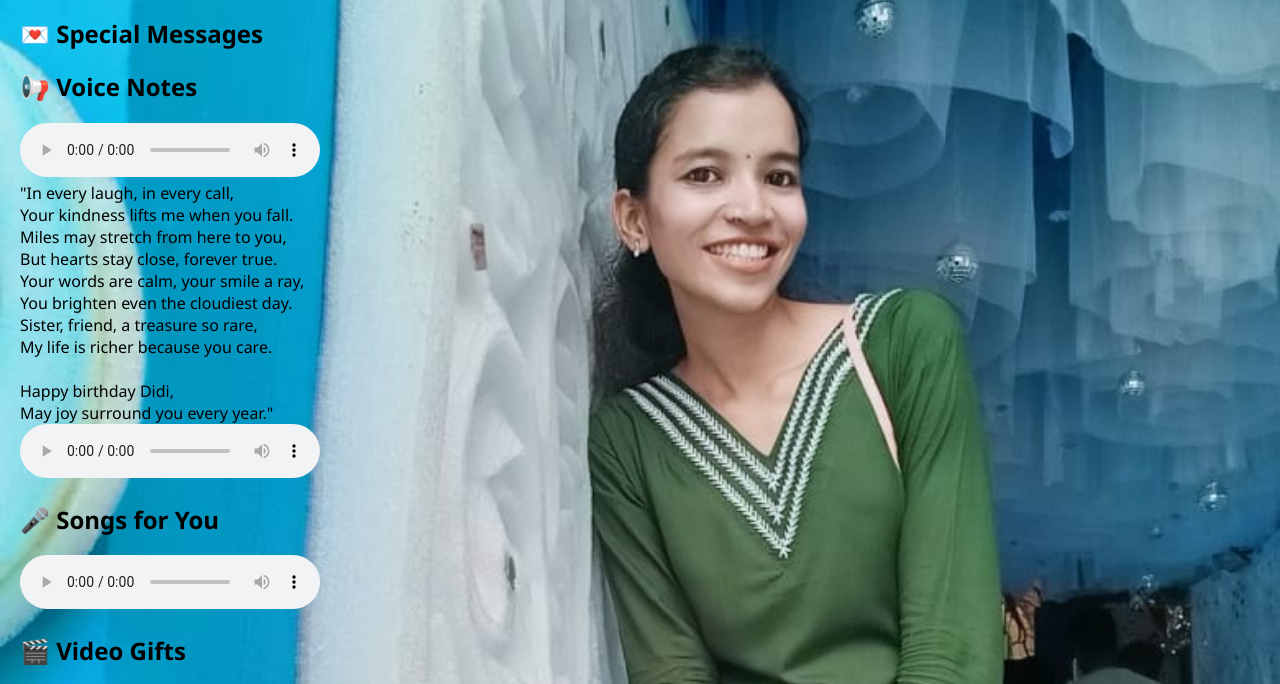
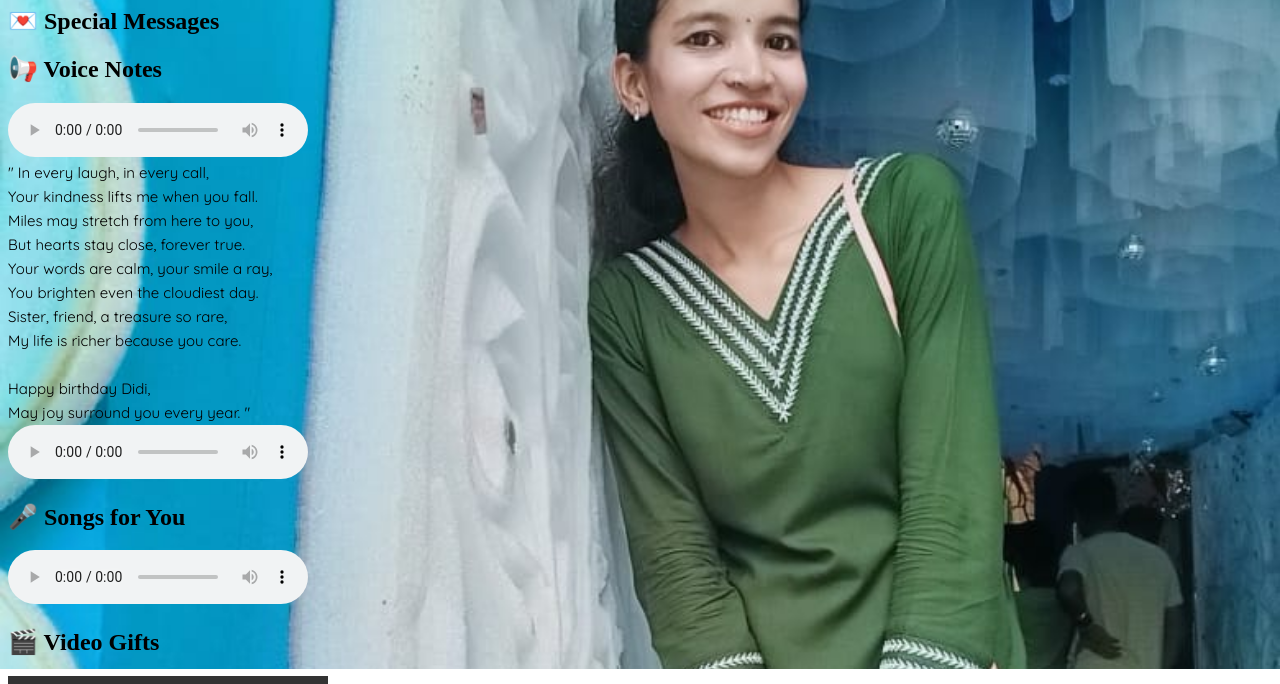
Before and after one commit to asliSona09/Sonali-s-Day, a plain HTML site: page index.html in a window 1280 px wide. Shown: the part 131-815 px from the top of the page. Drawn offline with Linux system fonts and the light colour scheme; grey boxes are pictures that could not be loaded; a script that the page names is missing.

Commit message:
Update index.html

```diff
--- a/index.html
+++ b/index.html
@@ -4,21 +4,45 @@
   <meta charset="UTF-8" />
   <meta name="viewport" content="width=device-width, initial-scale=1.0"/>
   <title>Happy Birthday, Didi!</title>
-  <link rel="stylesheet" href="style.css"/>
+  <link rel="stylesheet" href="https://fonts.googleapis.com/css?family=Pacifico&family=Quicksand:wght@400;600&display=swap">
+
   <style>
-  body {
-    background-image: url('pic.jpg');
-    background-size: cover;
-    background-position: center;
-    background-repeat: no-repeat;
-    background-attachment: fixed;
-    font-family: 'Segoe UI', sans-serif;
-    margin: 10px;
-    padding: 10px;
-  }
+  .bg {
+  position: fixed;
+  top: 0; left: 0;
+  width: 100%;
+  height: 100%;
+  z-index: -1;
+  overflow: hidden;
+}
+
+.bg img {
+  width: 100%;
+  height: 100%;
+  object-fit: cover;
+  object-position:70% 15% ;
+}
+h1 {
+  text-shadow: 2px 2px 6px rgba(0,0,0,0.3);
+  font-family: 'Pacifico', cursive;
+}
+p {
+  font-family: 'Quicksand', cursive;
+  font-size: 15px;
+}
+.hidden-poem {
+  left: 50px;
+  line-height: 1.6;
+  font-family: 'Quicksand', cursive;
+  font-size: 15px;
+  font-weight: 300;
+}
 </style>
 </head>
 <body>
+  <div class="bg">
+  <img src="pic.jpg" alt="Background">
+</div>
   <div class="container">
     <h1>🎉 Happy Birthday, Didi! 🎂</h1>
     <p class="intro">An entire website made just for you, with memories and surprises from usss🌟</p>
@@ -32,8 +56,9 @@
         <source src="audio.mp3" type="audio/mp3" />
         Your browser does not support the audio element.
       </audio>
+
       <div id="audioText" class="hidden-poem">
-        "In every laugh, in every call,<br>
+        " In every laugh, in every call,<br>
         Your kindness lifts me when you fall.<br>
         Miles may stretch from here to you,<br>
         But hearts stay close, forever true.<br>
@@ -42,7 +67,7 @@
         Sister, friend, a treasure so rare,<br>
         My life is richer because you care.<br><br>
         Happy birthday Didi,<br>
-        May joy surround you every year."
+        May joy surround you every year. "
       </div>
 	<audio id="birthdayAudio" controls>
         <source src="audio.mp3" type="audio/mp3" />
```
